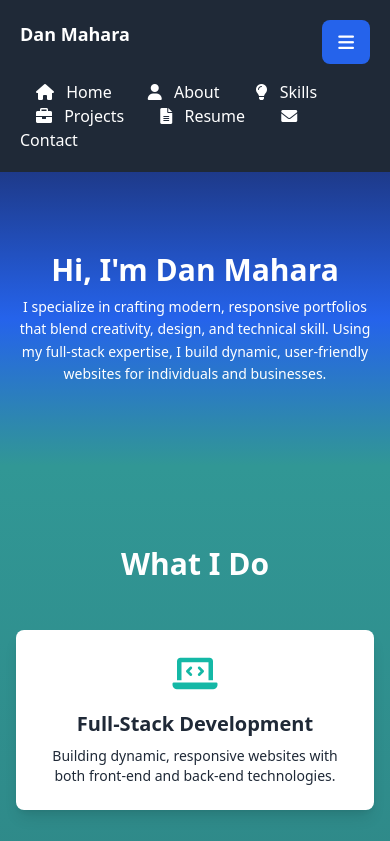
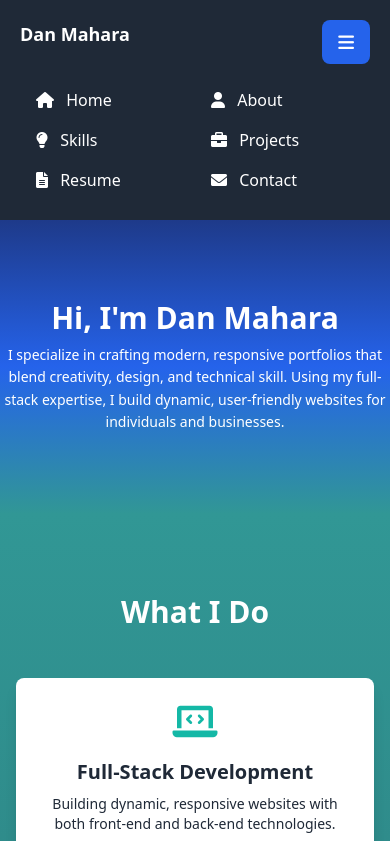
Before and after one commit to danmahara/my-portfolio, a website: page index.html in a window 390 px wide. Both pictures are taken after a click on the button 346 px from the left and 42 px from the top of the page. Shown: the top 841 px of the page. Drawn offline with nearby package versions, Linux system fonts and the light colour scheme.

Commit message:
fix horizontal scroll

```diff
--- a/index.html
+++ b/index.html
@@ -54,7 +54,7 @@
             </button>
         </div>
 
-        <div id="menu" class="w-full sm:w-auto hidden sm:flex flex-col sm:flex-row mt-4 sm:mt-0">
+        <div id="menu" class="w-full grid grid-cols-2 sm:w-auto hidden sm:flex flex-col sm:flex-row mt-4 sm:mt-0">
             <a href="/" class="hover:text-blue-300 px-4 py-2"><i class="fas fa-home mr-2"></i> Home</a>
             <a href="#about" class="hover:text-blue-300 px-4 py-2"> <i class="fas fa-user mr-2"></i> About</a>
             <a href="#skills" class="hover:text-blue-300 px-4 py-2"><i class="fas fa-lightbulb mr-2"></i> Skills</a>
@@ -68,11 +68,12 @@
 
     <section id="home"
         class="text-center py-20 bg-gradient-to-r from-blue-800 to-blue-500 text-white animate-fade-in-slide-up">
-        <h1 class="text-3xl sm:text-4xl font-bold mb-2">Hi, I'm Dan Mahara</h1>
-        <p class="text-sm sm:text-base px-3">
+        <h1 class="text-3xl sm:text-4xl font-bold mb-2 mx-4">Hi, I'm Dan Mahara</h1>
+        <p class="text-sm sm:text-base text-center sm:mx-4 md:mx-8">
             I specialize in crafting modern, responsive portfolios that blend creativity, design, and technical skill.
             Using my full-stack expertise, I build dynamic, user-friendly websites for individuals and businesses.
         </p>
+
     </section>
 
     <section id="about" class="py-20 bg-gradient-to-r from-teal-500 to-teal-700 text-white animate-fade-in-slide-up">
@@ -113,7 +114,7 @@
         </div>
     </section>
 
-    <section id="skills" class="py-20 bg-green-50 text-gray-700 px-3">
+    <section id="skills" class="py-20 bg-green-50 text-gray-700 mx-3">
         <div class="max-w-4xl mx-auto">
             <h2 class="text-2xl sm:text-3xl font-bold text-center">Skills</h2>
             <p class="text-sm sm:text-base text-center mb-8">My technical and soft skills set.</p>
```
